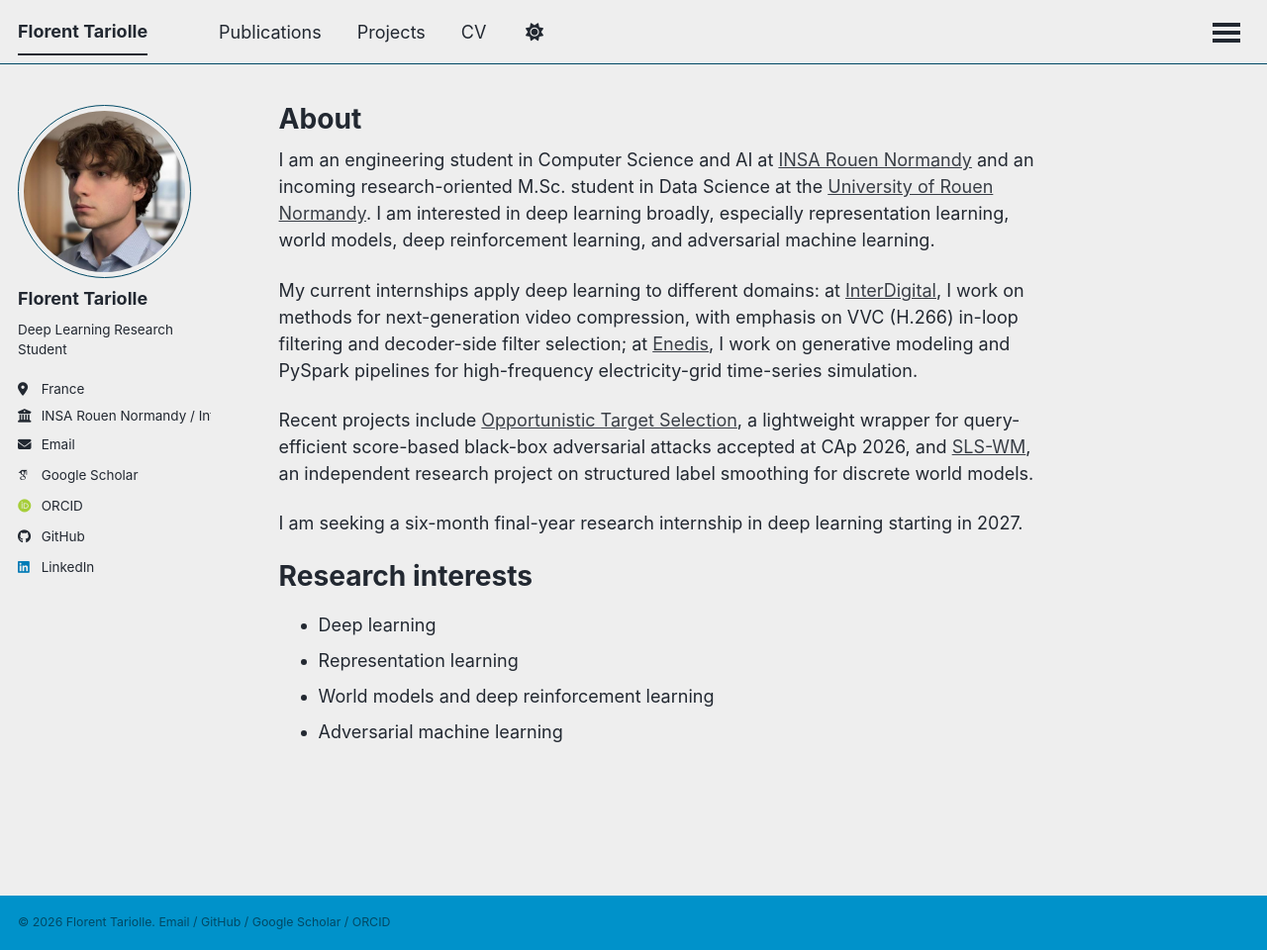
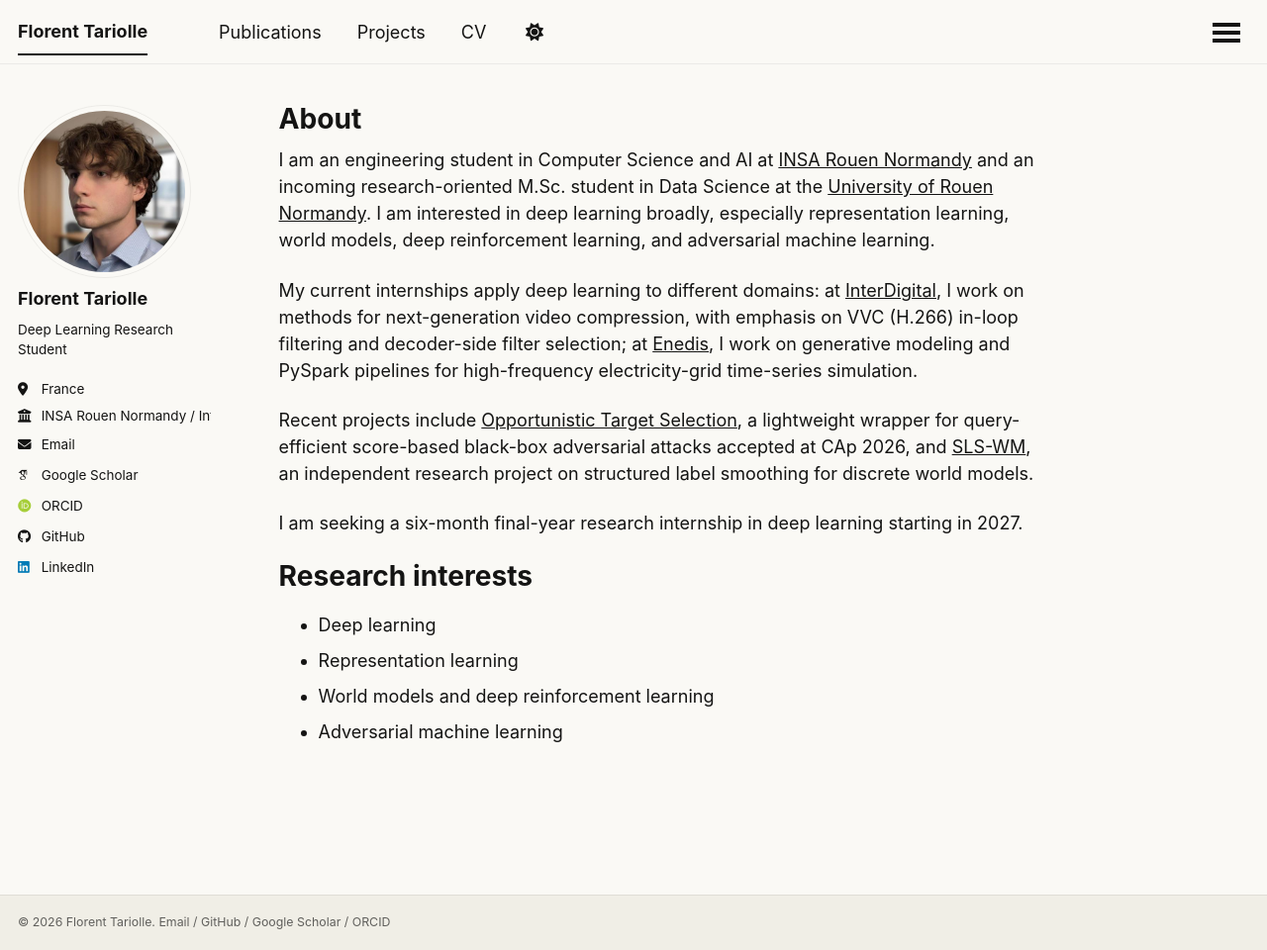
Before and after one commit to Tariolle/Tariolle.github.io, a Jekyll site: the page built from _pages/about.md, in a window 1280 px wide and 960 px high. Shown: the whole window at 99% size. Built offline with Jekyll 4.4.1, drawn with Linux system fonts in a browser that asks for light colours; some web fonts are replaced; a script that is not in the unit is left out.

Commit message:
style: apply Docker color palette

```diff
--- a/_includes/head/custom.html
+++ b/_includes/head/custom.html
@@ -12,6 +12,7 @@
 <link rel="icon" type="image/png" href="{{ base_path }}/images/favicon-192x192.png" sizes="192x192"/>
 <link rel="manifest" href="{{ base_path }}/images/manifest.json"/>
 <link rel="icon" href="/images/favicon.ico"/>
-<meta name="theme-color" content="#ffffff"/>
+<meta name="theme-color" content="#faf9f5" media="(prefers-color-scheme: light)"/>
+<meta name="theme-color" content="#141413" media="(prefers-color-scheme: dark)"/>
 
 <!-- end custom head snippets -->
--- a/_sass/theme/_air_dark.scss
+++ b/_sass/theme/_air_dark.scss
@@ -3,19 +3,19 @@
     ========================================================================== */
 
 /* Color codes used for the theme */
-$primary-color              : #00adb5;
-$dark-primary-color         : mix(#000, $primary-color, 40%);
-$darker-primary-color       : mix(#000, $primary-color, 60%);
-$light-primary-color        : mix(#000, $primary-color, 50%);
+$primary-color              : #faf9f5;
+$dark-primary-color         : #c2c0b6;
+$darker-primary-color       : #faf9f5;
+$light-primary-color        : rgba(250, 249, 245, 0.55);
 
-$background                 : #252a34;
-$background-light           : mix(#fff, $background, 20%);
-$background-lighter         : mix(#fff, $background, 90%);
-$text                       : #eaeaea;
-$link                       : mix($primary-color, $text, 40%);
-$link-dark                  : mix(#000, $link, 25%);
-$link-light                 : mix(#fff, $link, 25%);
-$footer                     : mix(#000, $background, 30%);
+$background                 : #141413;
+$background-light           : #1f1e1d;
+$background-lighter         : #30302e;
+$text                       : #faf9f5;
+$link                       : #faf9f5;
+$link-dark                  : #c2c0b6;
+$link-light                 : rgba(250, 249, 245, 0.55);
+$footer                     : #1f1e1d;
 
 /* Color codes used for the site */
 $danger-color               : #ee5f5b;
@@ -39,17 +39,17 @@ html[data-theme="dark"] {
     --global-base-color                 : #{$primary-color};
     --global-bg-color                   : #{$background};
     --global-footer-bg-color            : #{$footer};
-    --global-border-color               : #{$light-primary-color};
-    --global-dark-border-color          : #{$background-light};
-    --global-code-background-color      : #fafafa;
-    --global-code-text-color            : #{$darker-primary-color};
-    --global-fig-caption-color          : #{$light-primary-color};
+    --global-border-color               : rgba(250, 249, 245, 0.08);
+    --global-dark-border-color          : rgba(250, 249, 245, 0.08);
+    --global-code-background-color      : #30302e;
+    --global-code-text-color            : #{$text};
+    --global-fig-caption-color          : rgba(250, 249, 245, 0.5);
     --global-link-color                 : #{$link};
     --global-link-color-hover           : #{$link-dark};
     --global-link-color-visited         : #{$link-light};
     --global-masthead-link-color        : #{$text};
-    --global-masthead-link-color-hover  : #{$primary-color};
+    --global-masthead-link-color-hover  : #{$link-dark};
     --global-text-color                 : #{$text};
-    --global-text-color-light           : #{$light-primary-color};
-    --global-thead-color                : #{$background-lighter};
+    --global-text-color-light           : #{$link-light};
+    --global-thead-color                : #{$background-light};
 }
--- a/_sass/theme/_air_light.scss
+++ b/_sass/theme/_air_light.scss
@@ -3,19 +3,19 @@
     ========================================================================== */
 
 /* Color codes used for the theme */
-$primary-color              : #0092ca;
-$dark-primary-color         : mix(#000, $primary-color, 40%);
-$darker-primary-color       : mix(#000, $primary-color, 60%);
-$light-primary-color        : mix(#000, $primary-color, 50%);
+$primary-color              : #141413;
+$dark-primary-color         : #050505;
+$darker-primary-color       : #141413;
+$light-primary-color        : #3d3d3a;
 
-$background                 : #eeeeee;
-$background-light           : mix(#fff, $background, 20%);
-$background-lighter         : mix(#fff, $background, 90%);
-$text                       : #222831;
-$link                       : #393e46;
-$link-dark                  : mix(#000, $link, 25%);
-$link-light                 : mix(#fff, $link, 25%);
-$footer                     : $primary-color;
+$background                 : #faf9f5;
+$background-light           : #f0eee6;
+$background-lighter         : #ffffff;
+$text                       : #141413;
+$link                       : #141413;
+$link-dark                  : #3d3d3a;
+$link-light                 : rgba(0, 0, 0, 0.6);
+$footer                     : #f0eee6;
 
 /* Color codes used for the site */
 $danger-color               : #ee5f5b;
@@ -39,17 +39,17 @@ $sidebar-screen-min-width   : 1024px;
     --global-base-color                 : #{$primary-color};
     --global-bg-color                   : #{$background};
     --global-footer-bg-color            : #{$footer};
-    --global-border-color               : #{$light-primary-color};
-    --global-dark-border-color          : #{$background-light};
-    --global-code-background-color      : #fafafa;
-    --global-code-text-color            : #{$darker-primary-color};
-    --global-fig-caption-color          : #{$light-primary-color};
+    --global-border-color               : rgba(0, 0, 0, 0.06);
+    --global-dark-border-color          : rgba(0, 0, 0, 0.07);
+    --global-code-background-color      : #e8e8e8;
+    --global-code-text-color            : #{$text};
+    --global-fig-caption-color          : rgba(0, 0, 0, 0.4);
     --global-link-color                 : #{$link};
     --global-link-color-hover           : #{$link-dark};
     --global-link-color-visited         : #{$link-light};
     --global-masthead-link-color        : #{$text};
-    --global-masthead-link-color-hover  : #{$primary-color};
+    --global-masthead-link-color-hover  : #{$link-dark};
     --global-text-color                 : #{$text};
-    --global-text-color-light           : #{$light-primary-color};
-    --global-thead-color                : #{$background-lighter};
+    --global-text-color-light           : #{$link-light};
+    --global-thead-color                : #{$background-light};
 }
```
